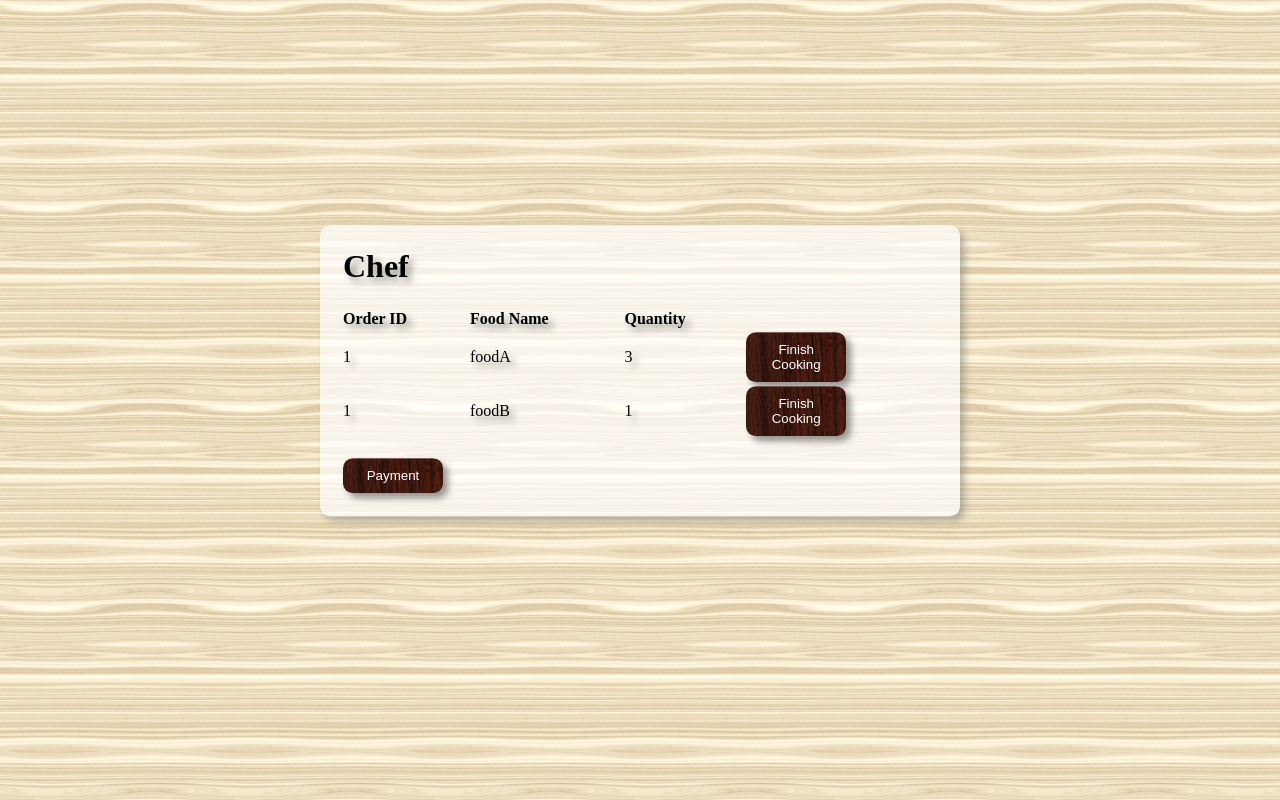
After one commit to frostwilly/SushiRestaurant, a PHP site: page /chef.php in a window 1280 px wide. The commit adds this page. Run offline with PHP 8.4, Linux system fonts and the light colour scheme.

Commit message:
Chef page added
with some minor tweaks on CSS

```diff
--- a/cashier.php
+++ b/cashier.php
@@ -6,7 +6,7 @@
     </head>
     <body>
         <form method="post" action="cashierCheckBill.php">
-            <table class="tableverticalhorizontalcenter">
+            <table class="tableverticalhorizontalcenter tablebackgroundbordered">
                 <tr><th><h1>Cashier</h1></th></tr>
                 <tr><td>Bill's ID</td></tr>
                 <tr><td><input class="employeeInput shadowbox" type="text" name="billID" placeholder="Bill's ID"></td></tr>
--- a/cashierCheckBill.php
+++ b/cashierCheckBill.php
@@ -6,7 +6,7 @@
     </head>
     <body>
         <form method="post">
-            <table class="checkbilltable tableverticalhorizontalcenter">
+            <table class="checkbilltable tableverticalhorizontalcenter tablebackgroundbordered">
                 <tr><th colspan="4"><h1>Bill</h1></th></tr>
                 <tr>
                     <th>Order</th>
--- /dev/null
+++ b/chef.php
@@ -0,0 +1,35 @@
+<html>
+    <head>
+        <meta name="viewport" content="width=device-width, initial-scale=1.0">
+        <title>Sushi Restaurant</title>
+        <link rel="stylesheet" type="text/css" href="./style/employeeStyle.css">
+    </head>
+    <body>
+        <form method="post">
+            <table class="checkbilltable tableverticalhorizontalcenter tablebackgroundbordered">
+                <tr><th colspan="4"><h1>Chef</h1></th></tr>
+                <tr>
+                    <th>Order ID</th>
+                    <th>Food Name</th>
+                    <th>Quantity</th>
+                    <th></th>
+                </tr>
+                <tr>
+                    <td>1</td>
+                    <td>foodA</td>
+                    <td>3</td>
+                    <td><button class="employeeInput woodbutton shadowbox">Finish Cooking</button></td>
+                </tr>
+                <tr>
+                    <td>1</td>
+                    <td>foodB</td>
+                    <td>1</td>
+                    <td><button class="employeeInput woodbutton shadowbox">Finish Cooking</button></td>
+                </tr>
+                <tr>
+                    <th colspan="4"><br><input class='employeeInput woodbutton shadowbox' type='submit' value='Payment'></th>
+                </tr>
+            </table>
+        </form>
+    </body>
+</html>
--- a/employeeLogin.html
+++ b/employeeLogin.html
@@ -13,7 +13,7 @@ and open the template in the editor.
     </head>
     <body>
         <form method="post">
-            <table class="tableverticalhorizontalcenter">
+            <table class="tableverticalhorizontalcenter tablebackgroundbordered">
                 <tr><th><h1>Login</h1></th></tr>
                 <tr><td>Username</td></tr>
                 <tr><td><input class='employeeInput shadowbox' type="text" name="username" placeholder="Employee's username"></td><tr>
@@ -23,5 +23,6 @@ and open the template in the editor.
             </table>
         </form>
         <a href="cashier.php">cashier dummy</a>
+        <a href="chef.php">chef dummy</a>
     </body>
 </html>
--- a/style/employeeStyle.css
+++ b/style/employeeStyle.css
@@ -52,3 +52,10 @@ body{
 .borderedunderline{
     border-bottom: 1px solid #000;
 }
+
+.tablebackgroundbordered{
+    background-color: rgba(255,255,255,0.7);
+    border-radius: 10px;
+    padding: 20px;
+    box-shadow: 5px 5px 7px rgba(100, 100, 100, 0.4);
+}
--- a/style/modalbox.css
+++ b/style/modalbox.css
@@ -19,6 +19,7 @@
     background-color: #fefefe;
     padding: 20px;
     border: 1px solid #888;
+    border-radius: 10px;
     max-height: 60%;
     overflow: auto;
 }
```
